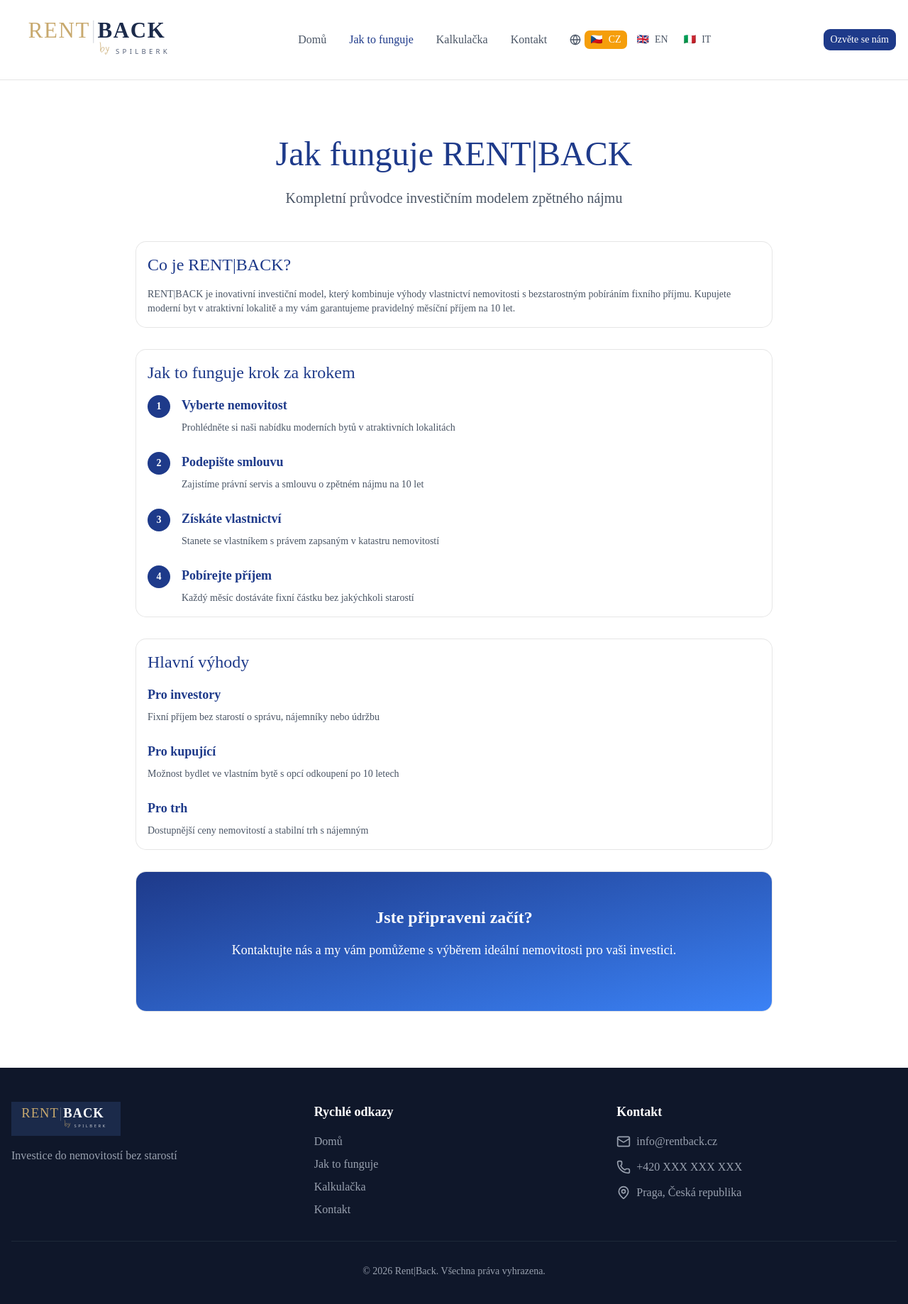
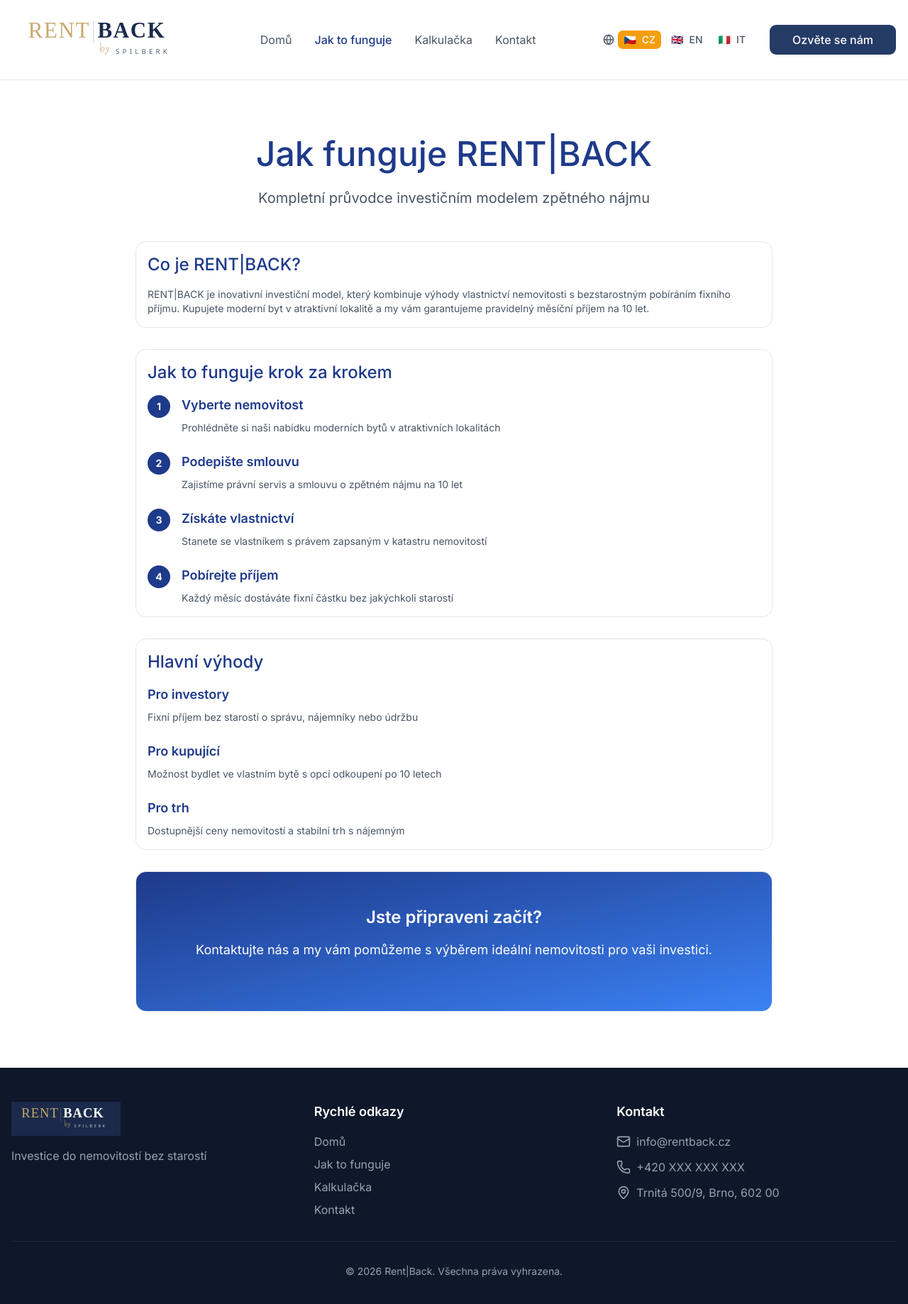
Before and after one commit to spilberkweb/rent-back, a Next.js app: page /jak-to-funguje in a window 1280 px wide. Shown: the top 1838 px of the page at 71% size. Built offline with nearby package versions, Linux system fonts and the light colour scheme.

Commit message:
style: Update global font to Inter, refine UI components, and correct contact address in translations.

```diff
--- a/app/globals.css
+++ b/app/globals.css
@@ -7,9 +7,9 @@
 @theme inline {
   --color-background: var(--background);
   --color-foreground: var(--foreground);
-  --font-sans: var(--font-sans);
-  --font-mono: var(--font-geist-mono);
-  --font-heading: var(--font-sans);
+  --font-sans: var(--font-inter);
+  --font-mono: ui-monospace, SFMono-Regular, Menlo, Monaco, Consolas, "Liberation Mono", "Courier New", monospace;
+  --font-heading: var(--font-inter);
   --color-sidebar-ring: var(--sidebar-ring);
   --color-sidebar-border: var(--sidebar-border);
   --color-sidebar-accent-foreground: var(--sidebar-accent-foreground);
--- a/app/kontakt/page.tsx
+++ b/app/kontakt/page.tsx
@@ -1,14 +1,13 @@
 "use client";
 
 import { useLanguage } from "@/app/contexts/LanguageContext";
+import { ContactForm } from "@/components/contact/ContactForm";
+import { WaitingListForm } from "@/components/contact/WaitingListForm";
 import { Card, CardContent } from "@/components/ui/card";
 import { Clock, Mail, MapPin, Phone, Users } from "lucide-react";
-import { ContactForm } from "@/components/contact/ContactForm";
-import { WaitingListForm } from "@/components/contact/WaitingListForm";
 
 export default function Page() {
   const { t } = useLanguage();
-
 
   return (
     <div className="py-20">
--- a/app/layout.tsx
+++ b/app/layout.tsx
@@ -1,19 +1,14 @@
 import type { Metadata } from "next";
-import { Geist, Geist_Mono } from "next/font/google";
+import { Inter } from "next/font/google";
 import "./globals.css";
 import { TooltipProvider } from "@/components/ui/tooltip";
 import { LanguageProvider } from "@/app/contexts/LanguageContext";
 import { Header } from "@/components/Header";
 import { Footer } from "@/components/Footer";
 
-const geistSans = Geist({
-  variable: "--font-geist-sans",
-  subsets: ["latin"],
-});
-
-const geistMono = Geist_Mono({
-  variable: "--font-geist-mono",
-  subsets: ["latin"],
+const inter = Inter({
+  variable: "--font-inter",
+  subsets: ["latin", "latin-ext"],
 });
 
 export const metadata: Metadata = {
@@ -29,9 +24,9 @@ export default function RootLayout({
   return (
     <html
       lang="cs"
-      className={`${geistSans.variable} ${geistMono.variable} h-full antialiased scroll-smooth`}
+      className={`${inter.variable} h-full antialiased scroll-smooth`}
     >
-      <body className="min-h-full flex flex-col">
+      <body className={`${inter.className} min-h-full flex flex-col`}>
         <LanguageProvider>
           <TooltipProvider>
             <Header />
--- a/app/locales/translations.ts
+++ b/app/locales/translations.ts
@@ -124,7 +124,7 @@ export const translations = {
       send: 'Odeslat zprávu',
       contactInfo: 'Kontaktní informace',
       address: 'Adresa',
-      addressValue: 'Praga, Česká republika',
+      addressValue: 'Trnitá 500/9, Brno, 602 00',
       phoneValue: '+420 XXX XXX XXX',
       emailValue: 'info@rentback.cz',
       businessHours: 'Otevírací hodiny',
@@ -291,7 +291,7 @@ export const translations = {
       send: 'Send Message',
       contactInfo: 'Contact Information',
       address: 'Address',
-      addressValue: 'Prague, Czech Republic',
+      addressValue: 'Trnitá 500/9, Brno, 602 00',
       phoneValue: '+420 XXX XXX XXX',
       emailValue: 'info@rentback.cz',
       businessHours: 'Business Hours',
@@ -458,7 +458,7 @@ export const translations = {
       send: 'Invia Messaggio',
       contactInfo: 'Informazioni di Contatto',
       address: 'Indirizzo',
-      addressValue: 'Praga, Repubblica Ceca',
+      addressValue: 'Trnitá 500/9, Brno, 602 00',
       phoneValue: '+420 XXX XXX XXX',
       emailValue: 'info@rentback.cz',
       businessHours: 'Orari di Lavoro',
--- a/components/Header.tsx
+++ b/components/Header.tsx
@@ -57,12 +57,12 @@ export function Header() {
           >
             {t.nav.contact}
           </Link>
-          <LanguageSelector />
         </nav>
 
-        <div className="hidden md:flex items-center gap-4">
+        <div className="hidden md:flex items-center gap-6">
+          <LanguageSelector />
           <Link href="/kontakt">
-            <Button className="bg-[#1e3a8a] hover:bg-[#1e40af]">
+            <Button className="bg-[#243B66] hover:bg-[#1c2e50] text-white rounded-lg h-11 px-8 text-base font-medium">
               {t.contact.getInTouch}
             </Button>
           </Link>
--- a/components/home/HeroSection.tsx
+++ b/components/home/HeroSection.tsx
@@ -15,22 +15,24 @@ export function HeroSection() {
   const { t } = useLanguage();
 
   return (
-    <section className="relative bg-gradient-to-br from-[#0f172a] via-[#1e293b] to-[#1e3a8a] text-white overflow-hidden">
+    <section className="relative bg-gradient-to-br from-[#0f172a] via-[#1e293b] to-[#1e3a8a] text-white overflow-hidden min-h-[calc(100vh-80px)] flex items-center">
       <div className="absolute inset-0 bg-grid-pattern opacity-5 pointer-events-none"></div>
 
-      <div className="container mx-auto px-4 py-20 md:py-28">
+      <div className="container mx-auto px-4 py-12 md:py-20">
         <div className="grid md:grid-cols-2 gap-12 items-center">
           <div className="space-y-6">
-            <div className="inline-block px-4 py-2 bg-[#f59e0b]/20 border border-[#f59e0b]/30 rounded-full text-[#fbbf24] text-sm">
+            <div className="inline-block px-4 py-2 bg-[#f59e0b]/10 border border-[#f59e0b]/30 rounded-full text-[#f59e0b] text-sm font-medium tracking-wide">
               {t.hero.badge}
             </div>
 
-            <h1 className="text-4xl md:text-5xl lg:text-6xl leading-tight">
+            <h1 className="text-5xl md:text-6xl lg:text-[76px] font-bold leading-[1.1] tracking-tight">
               {t.hero.title}{" "}
               <span className="text-[#fbbf24]">{t.hero.titleHighlight}</span>
             </h1>
 
-            <p className="text-xl text-gray-300">{t.hero.subtitle}</p>
+            <p className="text-xl md:text-[22px] text-gray-300 leading-relaxed max-w-2xl">
+              {t.hero.subtitle}
+            </p>
 
             <div className="flex flex-wrap gap-4">
               <Link href="#investor-benefits">
--- a/components/home/HowItWorksSection.tsx
+++ b/components/home/HowItWorksSection.tsx
@@ -43,20 +43,30 @@ export function HowItWorksSection() {
           </h2>
         </div>
 
-        <div className="grid md:grid-cols-2 lg:grid-cols-4 gap-6">
+        <div className="grid md:grid-cols-2 lg:grid-cols-4 gap-8 px-4 pt-8">
           {steps.map((step, index) => {
             const Icon = step.icon;
             return (
-              <Card key={index} className="relative border-2 hover:border-[#f59e0b] transition-colors">
-                <CardContent className="p-6">
-                  <div className="absolute top-0 left-0 w-14 h-12 bg-[#1e3a8a] text-white rounded-br-[24px] flex items-center justify-center text-xl font-bold shadow-sm">
+              <Card
+                key={index}
+                className="relative bg-white overflow-visible border border-gray-200 hover:border-[#f59e0b] hover:shadow-md transition-all duration-300"
+              >
+                <CardContent className="p-8">
+                  <div className="absolute -top-6 -left-6 w-12 h-12 bg-[#1e3a8a] text-white rounded-full flex items-center justify-center text-lg font-bold shadow-md z-10">
                     {step.number}
                   </div>
-                  <div className="w-12 h-12 bg-[#f59e0b]/10 rounded-lg flex items-center justify-center mb-4 mt-4">
-                    <Icon className="w-6 h-6 text-[#f59e0b]" />
+
+                  <div className="w-12 h-12 bg-[#f59e0b]/10 rounded-xl flex items-center justify-center mb-6">
+                    <Icon className="w-5 h-5 text-[#f59e0b]" />
                   </div>
-                  <h3 className="text-xl mb-2 text-[#1e3a8a]">{step.title}</h3>
-                  <p className="text-gray-600">{step.description}</p>
+
+                  <h3 className="text-lg font-semibold mb-3 text-[#1e3a8a]">
+                    {step.title}
+                  </h3>
+
+                  <p className="text-sm text-gray-500 leading-relaxed">
+                    {step.description}
+                  </p>
                 </CardContent>
               </Card>
             );
--- a/components/home/PropertyGallerySection.tsx
+++ b/components/home/PropertyGallerySection.tsx
@@ -18,7 +18,7 @@ export function PropertyGallerySection() {
           <div className="inline-block px-4 py-2 bg-[#f59e0b]/10 border border-[#f59e0b]/20 rounded-full text-[#f59e0b] text-sm mb-4">
             {t.propertyGallery.badge}
           </div>
-          <h2 className="text-3xl md:text-4xl mb-4 text-[#1e3a8a]">
+          <h2 className="text-3xl md:text-4xl mb-4 text-[#1e3a8a] font-bold">
             {t.propertyGallery.title}
           </h2>
           <p className="text-xl text-gray-600 max-w-3xl mx-auto">
@@ -26,26 +26,22 @@ export function PropertyGallerySection() {
           </p>
         </div>
 
-        <div className="grid md:grid-cols-2 gap-4">
-          <div className="col-span-2 md:col-span-1">
+        <div className="grid grid-cols-1 md:grid-cols-3 gap-6">
           <img
             src={image1}
             alt="Modern apartment"
-              className="rounded-2xl shadow-xl w-full h-64 object-cover"
+            className="rounded-3xl shadow-lg w-full h-80 object-cover"
           />
-          </div>
-          <div className="grid grid-cols-2 gap-4">
           <img
             src={image2}
             alt="Cozy bedroom"
-              className="rounded-2xl shadow-xl w-full h-full object-cover"
+            className="rounded-3xl shadow-lg w-full h-80 object-cover"
           />
           <img
             src={image3}
             alt="Modern bathroom"
-              className="rounded-2xl shadow-xl w-full h-full object-cover"
+            className="rounded-3xl shadow-lg w-full h-80 object-cover"
           />
-          </div>
         </div>
       </div>
     </section>
```
Lines whose indentation alone changed are shown as unchanged.
